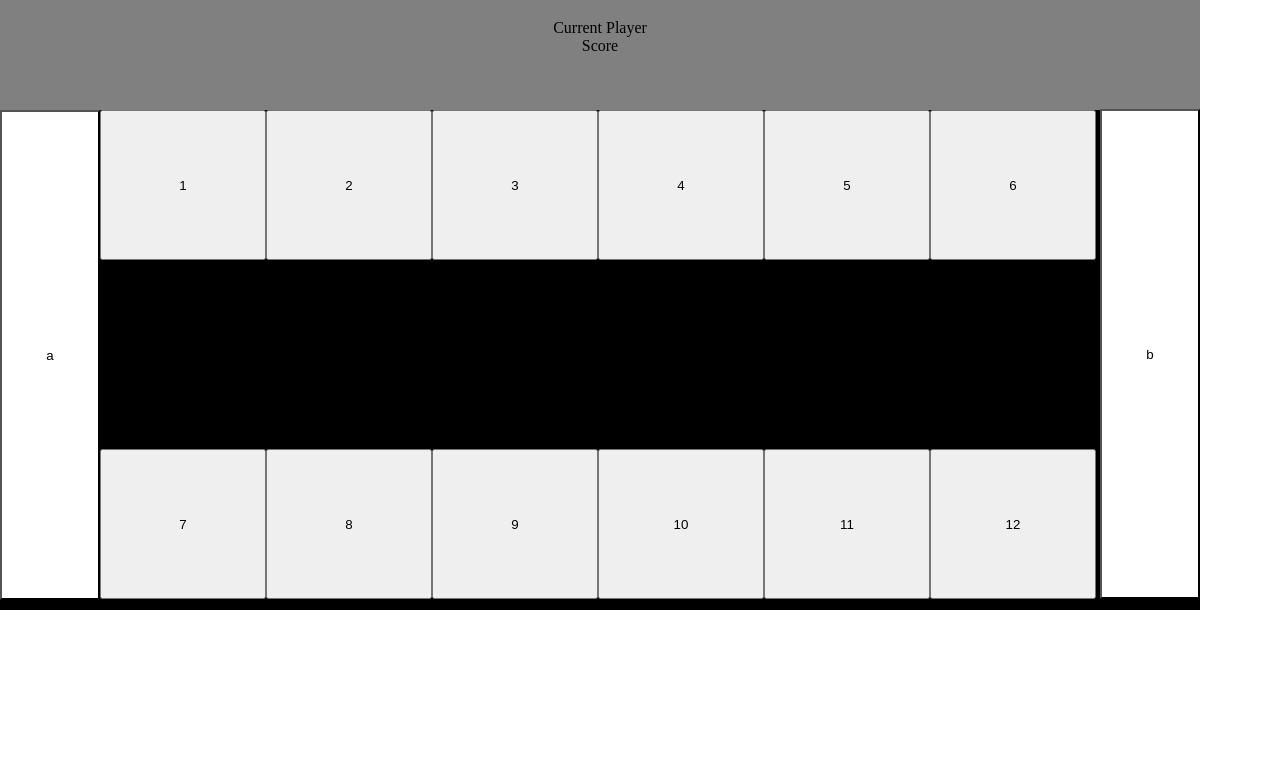
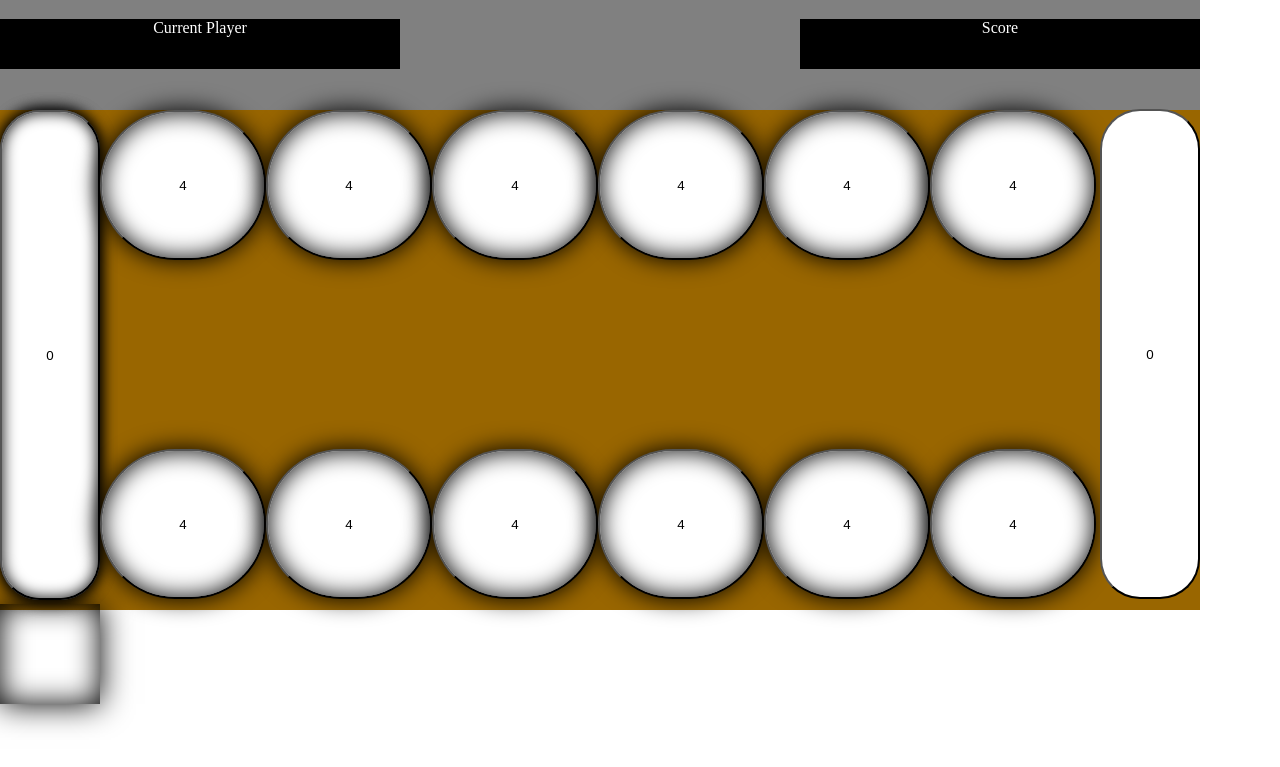
Before and after one commit to majoseph77/mancala_game_project1, a plain HTML site: page html_boilerplate/index.html in a window 1280 px wide. Shown: the part 61-828 px from the top of the page. Drawn offline with Linux system fonts and the light colour scheme.

Commit message:
functional board with circles and shadows and 2 added user stories re animation

```diff
--- a/html_boilerplate/css/style.css
+++ b/html_boilerplate/css/style.css
@@ -12,22 +12,35 @@
   background-color: gray;
   text-align: center;
 }
+
+.current_player{
+  width: 400px;
+  height: 50px;
+  background-color: black;
+  color: white;
+  float:left;
+}
+
+.score{
+  width: 400px;
+  height: 50px;
+  background-color: black;
+  color: white;
+  float:right;
+}
 .game_board{
   width: 1200px;
   height:500px;
-  background-color: black;
-  /*position: absolute;*/
+  background-color:#996600;
+
 }
 
 #board-right{
 margin-top:84px;
 margin-bottom: 5px;
-
 width:100px;
 height:100px;
 padding:10px;
-/*background-color: pink;*/
-
 }
 
 #board-left{
@@ -36,6 +49,7 @@ margin-top: 5px;
 width:100px;
 height:100px;
 padding:10px;
+box-shadow: inset 0 0 30px black, 0 0 30px black;
 }
 
 
@@ -44,6 +58,8 @@ padding:10px;
   height:490px;
   background-color: white;
   float:left;
+  border-radius: 40px;
+  box-shadow: inset 0 0 15px black, 0 0 15px black;
 
 }
 
@@ -54,11 +70,15 @@ padding:10px;
   float:right;
   position: relative;
   top: -490px;
+  border-radius: 40px;
 }
 .pit{
   width:166px;
   height:150px;
   padding: 5px;
+  border-radius: 75px;
+  background-color: white;
+  box-shadow: inset 0 0 25px black, 0 0 25px black;
 }
 
 .footer{
--- a/html_boilerplate/index.html
+++ b/html_boilerplate/index.html
@@ -16,29 +16,29 @@
 
   <div class='game_board'>
     <div class='large_pit' id='lgpta'>
-            <button id='a'>a</button>
+            <button id='a'>0</button>
           </div>
     <table id='board-right'>
         <tr>
-          <button class='pit' id='1'>1</button>
-          <button class='pit' id='2'>2</button>
-          <button class='pit' id='3'>3</button>
+          <button class='pit' id='1'>4</button>
+          <button class='pit' id='2'>4</button>
+          <button class='pit' id='3'>4</button>
           <button class='pit' id='4'>4</button>
-          <button class='pit' id='5'>5</button>
-          <button class='pit' id='6'>6</button>
+          <button class='pit' id='5'>4</button>
+          <button class='pit' id='6'>4</button>
         </tr>
         </table>
     <table id='board-left'>
       <tr>
-          <button class='pit' id='7'>7</button>
-          <button class='pit' id='8'>8</button>
-          <button class='pit' id='9'>9</button>
-          <button class='pit' id='10'>10</button>
-          <button class='pit' id='11'>11</button>
-          <button class='pit' id='12'>12</button>
+          <button class='pit' id='7'>4</button>
+          <button class='pit' id='8'>4</button>
+          <button class='pit' id='9'>4</button>
+          <button class='pit' id='10'>4</button>
+          <button class='pit' id='11'>4</button>
+          <button class='pit' id='12'>4</button>
       </tr>
       <div class='large_pit' id='lgptb'>
-            <button id='b'>b</button>
+            <button id='b'>0</button>
           </div>
       </div>
 
```
Also changed, not shown: 1 other file.
